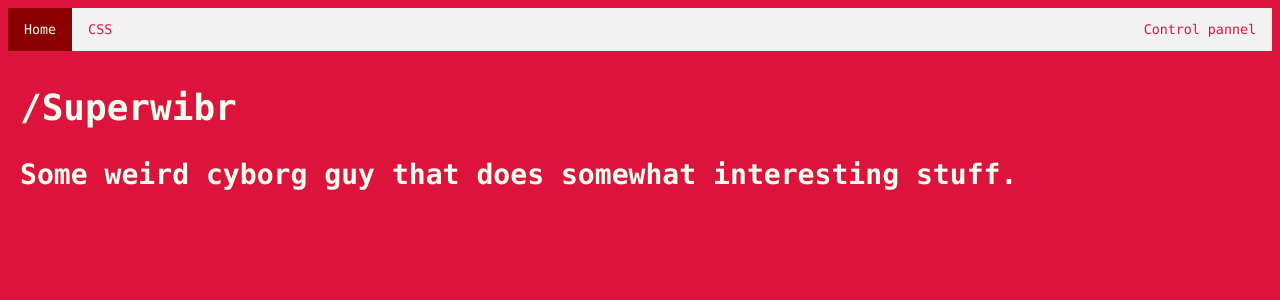
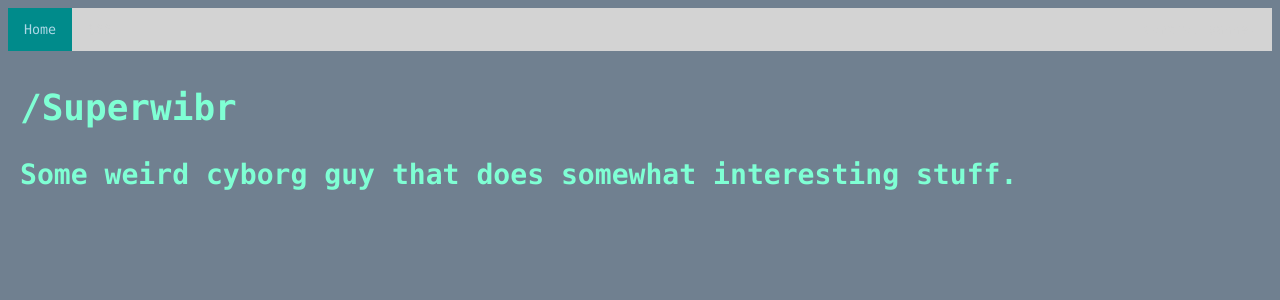
Before and after one commit to slashsite/slashsite.github.io, a Jekyll site: the page built from superwibr/index.html, in a window 1280 px wide. Shown: the top 300 px of the page. Built offline with Jekyll 4.4.1, drawn with Linux system fonts in a browser that asks for light colours.

Commit message:
Updated Master

```diff
--- a/superwibr/index.html
+++ b/superwibr/index.html
@@ -9,7 +9,6 @@ layout: future
 
 <title>/Superwibr</title>
 
-<link rel="stylesheet" type="text/css" href="./css/crimsonstyle.css" />
 <style>
 </style>
 <script>
```
